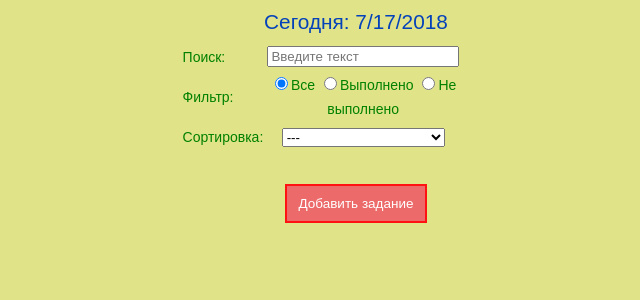
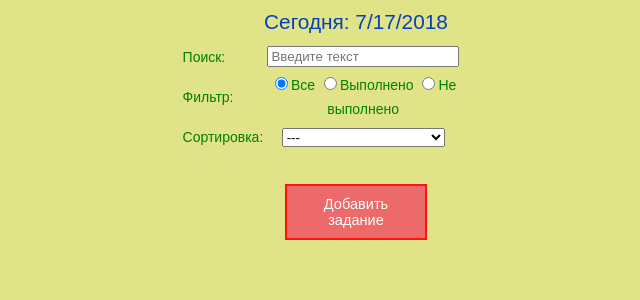
Before and after one commit to olexandr-hrytsenko/To-Do-List, a React (Create React App) app: page / in a window 1280 px wide. Shown: the top 300 px of the page, without its empty margins (284-924 px from the left). Built offline with nearby package versions, Linux system fonts and the light colour scheme.

Commit message:
edit 26/07/18 14:22

```diff
--- a/src/Boxs.js
+++ b/src/Boxs.js
@@ -2,7 +2,28 @@ import React from 'react';
 import {SortableContainer, SortableElement, SortableHandle, arrayMove} from 'react-sortable-hoc';
 import Task from './Task.js';
 import localForage from 'localforage/dist/localforage';
-//import styled from 'styled-components';
+import styled from 'styled-components';
+
+const Button = styled.button`
+  /* Adapt the colours based on primary prop */
+  padding: 10px;
+  cursor: pointer;
+  font-size: 0.7em;
+  color: #fff;
+  outline: none;
+  background-color: #ec6a6a;
+  border: 2px solid #ff1212;
+  margin-right: 10px;
+  margin-top: 10px;
+  margin-bottom: 20px;
+  margin-left: 30%;
+  width: 40%;
+  &:hover  {
+    background-color: #ec2b11;
+    border-color: #c30d0d;
+  }
+`;
+
 
 
 var randtoken = require('rand-token');
@@ -338,7 +359,7 @@ filterTask = () => {
           </tbody>
         </table>
         <br />
-        <button onClick={this.add.bind(null, 'Новое задание')} className="btn new">Добавить задание</button>
+        <Button onClick={this.add.bind(null, 'Новое задание')} >Добавить задание</Button>
         <SortableList items={this.state.tasks} onSortEnd={this.onSortEnd.bind(this)} lockAxis='xy' useDragHandle = {true} hideSortableGhost={true} updateText={this.updateText} deleteBlock={this.deleteBlock} updateCheck={this.updateCheck} updateDate={this.updateDate} shouldCancelStart={this.isnotDrag} handleNotDrag={this.handleNotDrag} />
       </div>
     );
--- a/src/Task.js
+++ b/src/Task.js
@@ -1,4 +1,12 @@
 import React from 'react';
+import styled from 'styled-components';
+
+const P = styled.p`
+  color: ${props => props.pColor ? 'green' : 'red'};
+  font-size: 14px;
+  margin-top: 0px;
+  margin-bottom: 5px;
+`;
 
 class Task extends React.Component {
   constructor(props) {
@@ -49,13 +57,13 @@ class Task extends React.Component {
     } else {
       message = 'Не выполнено';
     };
-
+    //<p className={this.props.arrDefaultChecked ? 'pstate_gr' : 'pstate_red'}>Статус: {message}</p>
     return (
       <div className="box">
         <div className="text">{this.props.children}</div>
         <hr />
         <input ref="newCheck" type="checkbox" onChange={this.checkState} defaultChecked={this.state.checked} />
-        <p className={this.props.arrDefaultChecked ? 'pstate_gr' : 'pstate_red'}>Статус: {message}</p>
+        <P pColor={this.props.arrDefaultChecked}>Статус: {message}</P>
         <label>Дата выполнения: </label>
         <input ref="dateEnd" type="date" id="date_end" value={this.state.dateInput} onChange={this.checkDate} />
         <hr />
```
